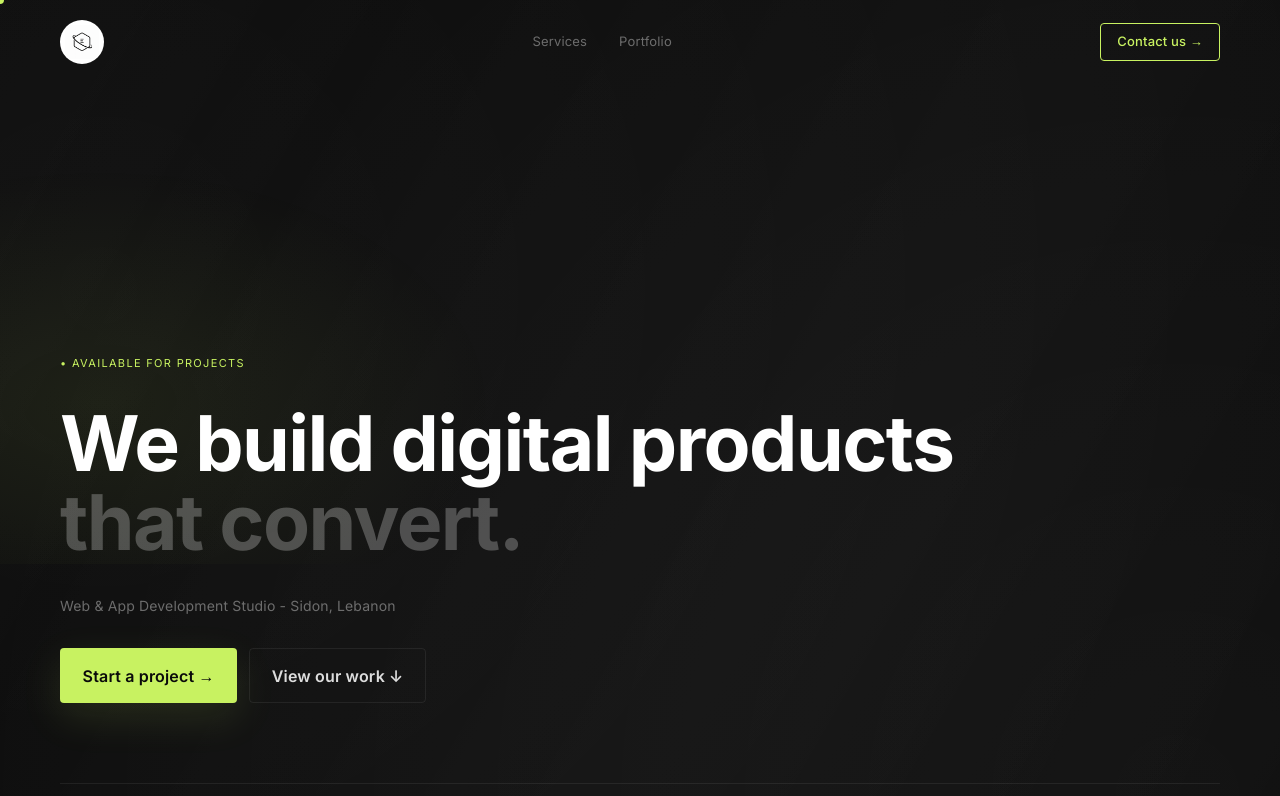
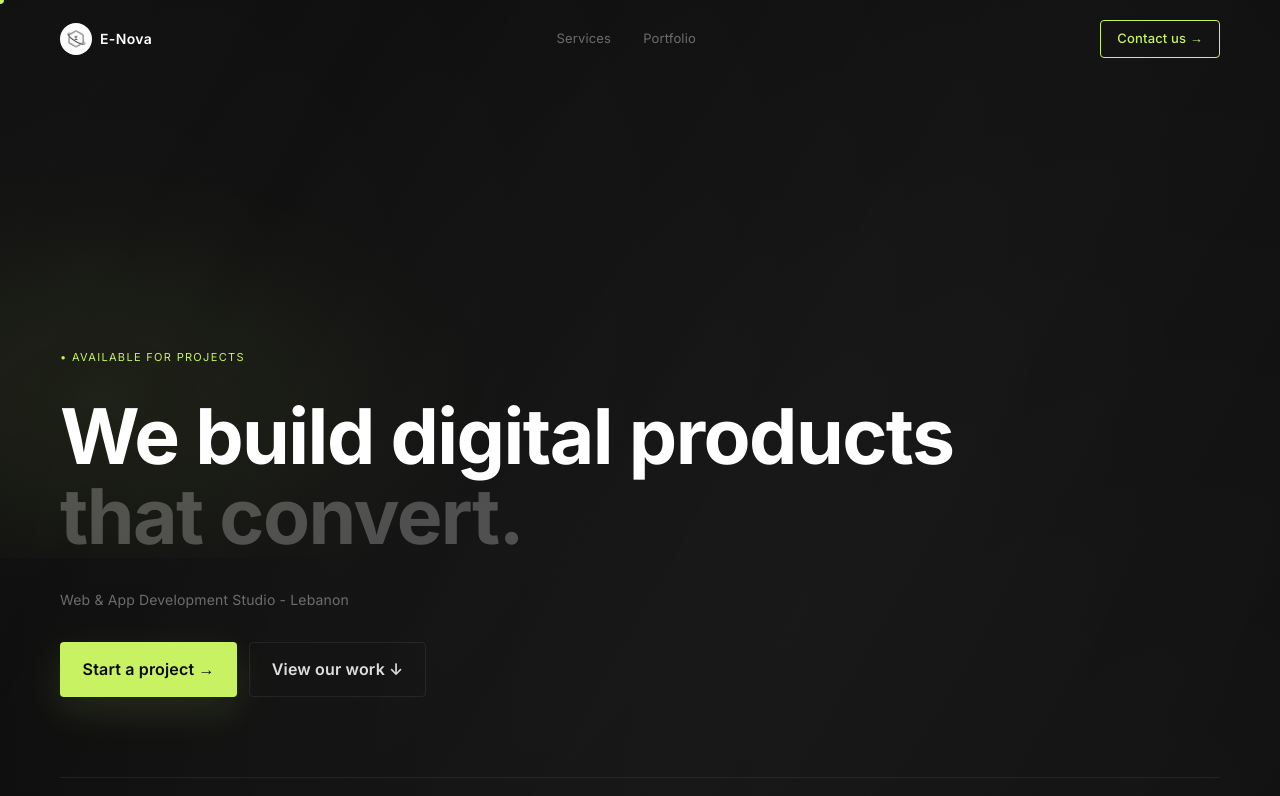
Before and after one commit to EmileGhorra/enova-dev, a Next.js app: page / in a window 1280 px wide. Shown: the top 796 px of the page. Built offline with nearby package versions, Linux system fonts and the light colour scheme.

Commit message:
new design

```diff
--- a/components/Hero.tsx
+++ b/components/Hero.tsx
@@ -4,7 +4,7 @@ import Link from "next/link";
 import { useEffect, useState } from "react";
 import { useScrollReveal } from "@/utils/useScrollReveal";
 
-const tickerItems = "NEXT.JS · REACT · TYPESCRIPT · FIREBASE · UI/UX · MOBILE · ";
+const tickerItems = "NEXT.JS · REACT · TYPESCRIPT · FIREBASE · UI/UX · MOBILE · JAVA ·";
 
 export default function Hero() {
   const ref = useScrollReveal();
@@ -57,7 +57,7 @@ export default function Hero() {
             className="text-[14px] text-[var(--text-muted)]"
             style={animatedClass(200)}
           >
-            Web & App Development Studio - Sidon, Lebanon
+            Web & App Development Studio - Lebanon
           </p>
           <div
             className="flex flex-col items-start gap-3 sm:flex-row"
--- a/components/Navbar.tsx
+++ b/components/Navbar.tsx
@@ -33,16 +33,19 @@ export default function Navbar() {
       }
     >
       <nav className="container flex items-center justify-between py-5">
-        <Link href="#home" className="flex items-center">
-          <span className="relative flex h-11 w-11 items-center justify-center overflow-hidden rounded-full border border-white/20 bg-white p-1">
+        <Link href="#home" className="flex items-center justify-center gap-2">
+          <span className="relative h-8 w-8 overflow-hidden rounded-full border border-white/20 bg-white p-[3px]">
             <Image
               src="/logo.png"
               alt="E-Nova"
-              width={44}
-              height={44}
+              fill
               priority
-              className="h-full w-full object-contain"
+              sizes="32px"
+              className="object-contain"
             />
+          </span>
+          <span className="text-sm font-semibold leading-none tracking-wide text-white">
+            E-Nova
           </span>
         </Link>
         <div className="hidden items-center gap-8 md:flex">
```
Lines whose indentation alone changed are shown as unchanged.
